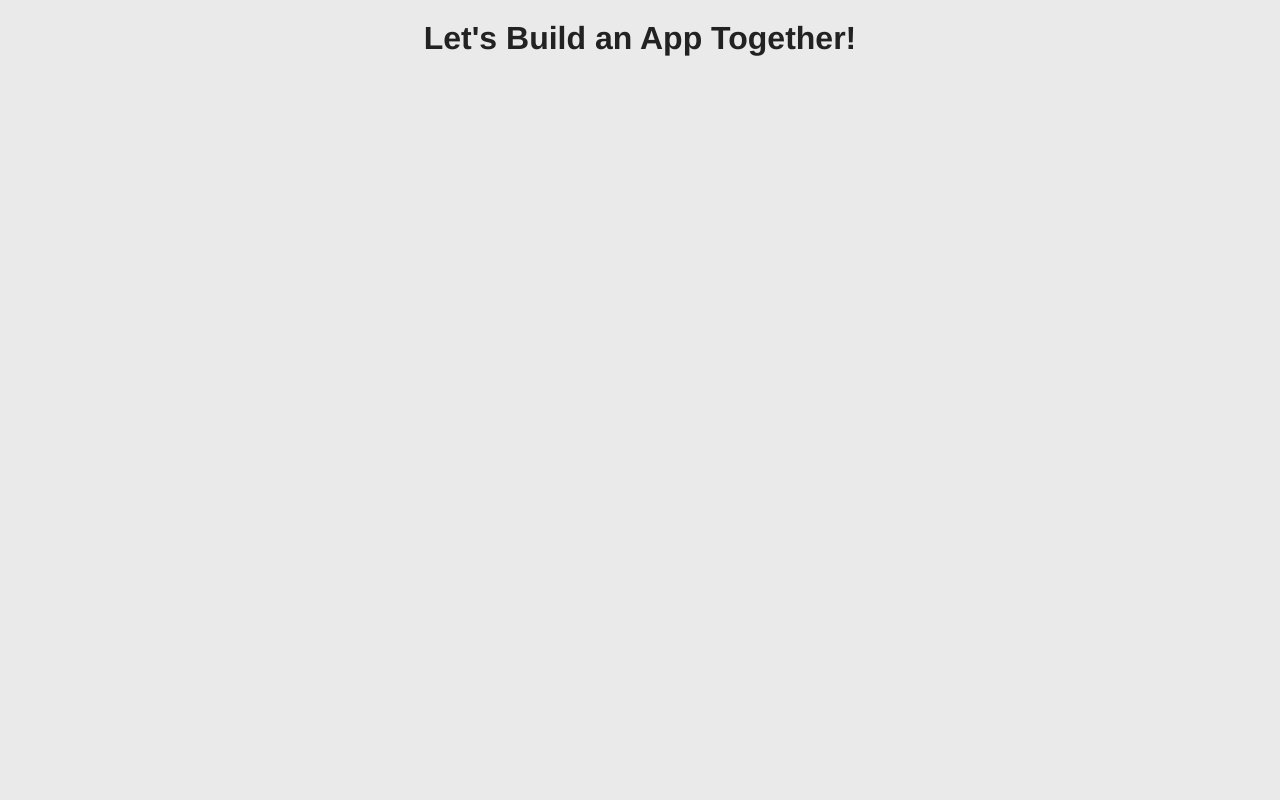
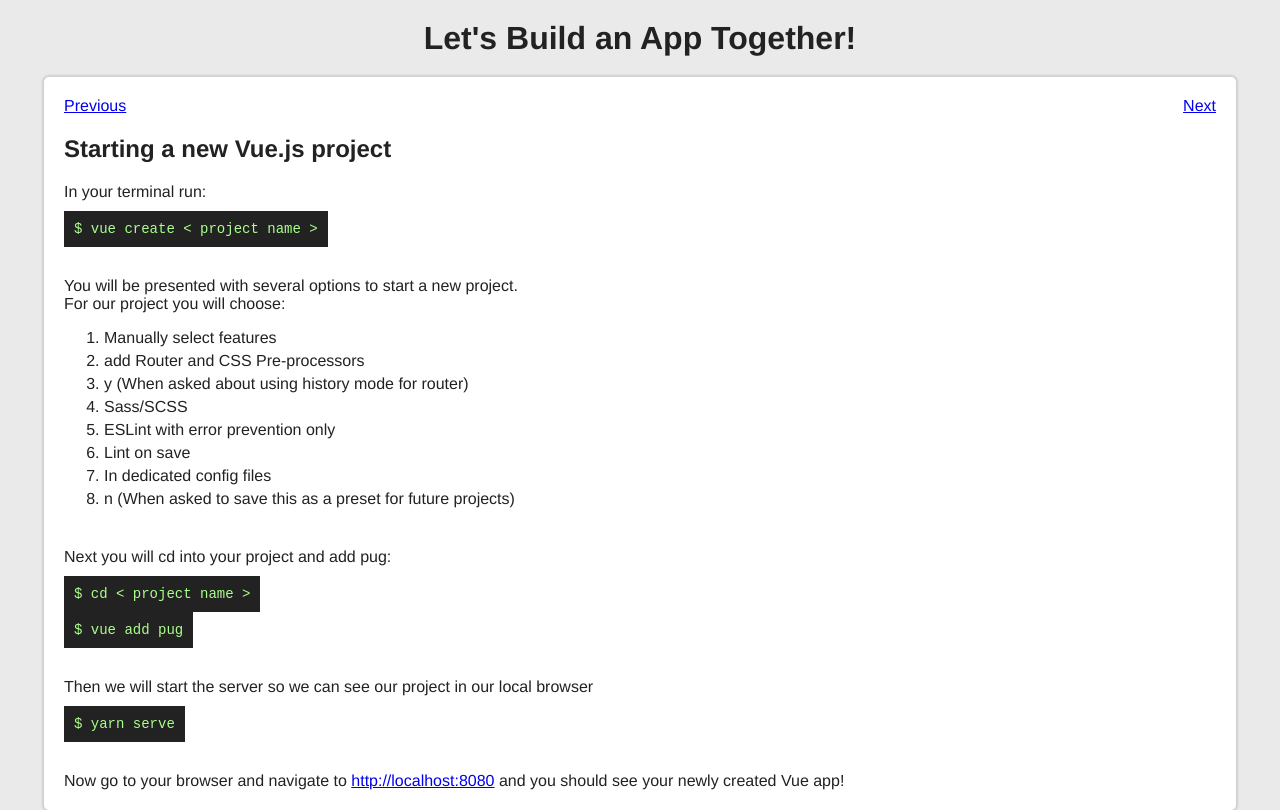
Before and after one commit to vue-js-tampa-bay/build-it-together-presentation, a Vue app: page /start-project in a window 1280 px wide. Built offline with nearby package versions, Linux system fonts and the light colour scheme.

Commit message:
working on gist embed

```diff
--- a/public/index.html
+++ b/public/index.html
@@ -8,10 +8,7 @@
     <title>build-it-presentation</title>
   </head>
   <body>
-    <noscript>
-      <strong>We're sorry but build-it-presentation doesn't work properly without JavaScript enabled. Please enable it to continue.</strong>
-    </noscript>
     <div id="app"></div>
-    <!-- built files will be auto injected -->
+    <script src="https://gist.github.com/benjaminkent/970cc97910d45298d10df78765f394fc.js"></script>
   </body>
 </html>
--- /dev/null
+++ b/src/components/Setup.vue
@@ -0,0 +1,69 @@
+<template lang="pug">
+  .setup-container
+    .links
+      router-link(to='/start-project') Previous
+      router-link(to='#') Next
+    h2 New let's get our basic setup
+    ol
+      li Go into src/components and delete the HelloWorld.vue file
+      li Go into src/views and delete the About.vue file
+      li in src/views, update Home.vue file:
+        a(
+          href='https://gist.github.com/benjaminkent/d59a6e2a9735240887c15bd00101f42e'
+          target='_blank'
+          rel='no referrer noopener'
+        ) View Gist
+      li in src, update router.js file:
+        a(
+          href='https://gist.github.com/benjaminkent/970cc97910d45298d10df78765f394fc'
+          target='_blank'
+          rel='no referrer noopener'
+        ) View Gist
+      li in src, update App.vue file:
+        a(
+          href='https://gist.github.com/benjaminkent/d50a5b7bde6b84180418c1db4474d43d'
+          target='_blank'
+          rel='no referrer noopener'
+        ) View Gist
+</template>
+
+<script>
+export default {
+  name: 'setup'
+}
+</script>
+
+<style lang="scss" scoped>
+.links {
+  display: flex;
+  justify-content: space-between;
+  margin-bottom: 20px;
+}
+
+.setup-container {
+  background-color: #fff;
+  width: 90%;
+  border-radius: 5px;
+  margin: 0 auto;
+  box-shadow: 0 0 2px 2px #22222220;
+  padding: 20px;
+}
+
+ul {
+  padding: 0;
+}
+li {
+  margin: 5px 0;
+}
+
+pre {
+  margin-top: 20px;
+  background-color: #222;
+  padding: 20px;
+  code {
+    background-color: #222;
+    color: #aaff8c;
+    font-size: 14px;
+  }
+}
+</style>
--- /dev/null
+++ b/src/components/Start.vue
@@ -0,0 +1,82 @@
+<template lang="pug">
+  .starting-container
+    .links
+      router-link(to='/') Previous
+      router-link(to='/setup') Next
+    h2 Starting a new Vue.js project
+    p In your terminal run:
+    pre
+      code $ vue create < project name >
+    p.margin-top You will be presented with several options to start a new project.
+    p For our project you will choose:
+    ol
+      li Manually select features
+      li add Router and CSS Pre-processors
+      li y (When asked about using history mode for router)
+      li Sass/SCSS
+      li ESLint with error prevention only
+      li Lint on save
+      li In dedicated config files
+      li n (When asked to save this as a preset for future projects)
+    p.margin-top Next you will cd into your project and add pug:
+    pre
+      code $ cd < project name >
+    pre
+      code $ vue add pug
+    p.margin-top Then we will start the server so we can see our project in our local browser
+    pre
+      code $ yarn serve
+    p.margin-top
+      | Now go to your browser and navigate to
+      a(href='http://localhost:8080' target='_blank' rel='noreferrer noopener') http://localhost:8080
+      |  and you should see your newly created Vue app!
+</template>
+
+<script>
+export default {
+  name: 'start'
+}
+</script>
+
+<style lang="scss" scoped>
+p {
+  margin: 0;
+}
+
+.margin-top {
+  margin-top: 40px;
+}
+
+.links {
+  display: flex;
+  justify-content: space-between;
+  margin-bottom: 20px;
+}
+
+.starting-container {
+  background-color: #fff;
+  width: 90%;
+  border-radius: 5px;
+  margin: 0 auto;
+  box-shadow: 0 0 2px 2px #22222220;
+  padding: 20px;
+
+  h2 {
+    margin-top: 0;
+  }
+}
+
+pre {
+  margin-top: 20px;
+  code {
+    background-color: #222;
+    padding: 10px;
+    color: #aaff8c;
+    font-size: 14px;
+  }
+}
+
+li {
+  margin: 5px 0;
+}
+</style>
--- a/src/router.js
+++ b/src/router.js
@@ -1,6 +1,8 @@
 import Vue from 'vue'
 import Router from 'vue-router'
 import Home from './views/Home.vue'
+import Start from './components/Start.vue'
+import Setup from './components/Setup.vue'
 
 Vue.use(Router)
 
@@ -12,6 +14,16 @@ export default new Router({
       path: '/',
       name: 'home',
       component: Home
+    },
+    {
+      path: '/start-project',
+      name: 'start',
+      component: Start
+    },
+    {
+      path: '/setup',
+      name: 'setup',
+      component: Setup
     }
   ]
 })
--- a/src/views/Home.vue
+++ b/src/views/Home.vue
@@ -1,5 +1,7 @@
 <template lang="pug">
   .home-container
+    .link
+      router-link(to='start-project') Next
     h1.welcome Welcome!
     .sponsor
       .sponsor-header
@@ -38,6 +40,8 @@
           tr
             td Vue Dev Tools
             td Chrome Web Store/Extensions
+      .next
+        h2 Next we will discuss starting a new project
 </template>
 
 <script>
@@ -96,4 +100,14 @@ export default {
     }
   }
 }
+
+.next {
+  margin-top: 50px;
+}
+
+.link {
+  margin-bottom: 20px;
+  display: flex;
+  justify-content: flex-end;
+}
 </style>
```
